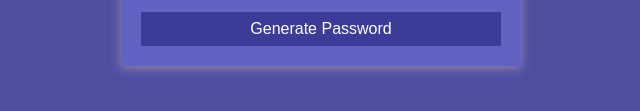
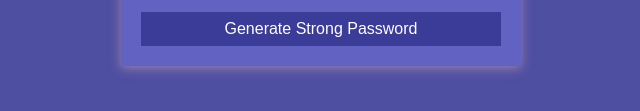
Before and after one commit to bhaskarradha123/html_css_js_projects, a plain HTML site: page password-generator/index.html in a window 1280 px wide. Shown: the part 519-630 px from the top of the page, 319-959 px from the left. Drawn offline with Linux system fonts and the light colour scheme; a web font is replaced by a local one.

Commit message:
Update index.html

```diff
--- a/password-generator/index.html
+++ b/password-generator/index.html
@@ -40,7 +40,7 @@
       </div>
 
       <button class="btn btn-large" id="generate">
-        Generate Password
+        Generate Strong Password
       </button>
     </div>
     <script src="script.js"></script>
```
